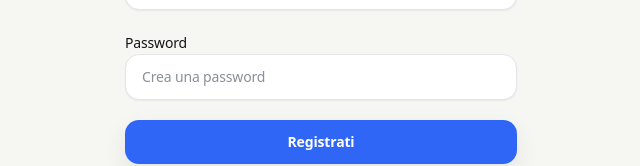
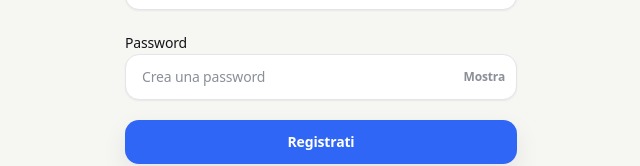
Before and after one commit to saddamsheikh01/syncro, a Next.js app in the folder frontend/: page /register in a window 1280 px wide. Shown: the part 410-576 px from the top of the page, without its empty margins (319-959 px from the left). Built offline with nearby package versions, Linux system fonts and the light colour scheme.

Commit message:
[FE] ui: migliorata ui

```diff
--- a/frontend/src/features/auth/Login.tsx
+++ b/frontend/src/features/auth/Login.tsx
@@ -9,6 +9,7 @@ export const Login = () => {
   const [email, setEmail] = useState("");
   const [password, setPassword] = useState("");
   const [success, setSuccess] = useState(false);
+  const [showPassword, setShowPassword] = useState(false);
 
   useEffect(() => {
     actions.hydrate();
@@ -68,17 +69,28 @@ export const Login = () => {
             >
               Password
             </label>
+            <div className="relative">
               <input
                 id="login-password"
                 name="password"
-              type="password"
+                type={showPassword ? "text" : "password"}
                 autoComplete="current-password"
                 required
                 value={password}
                 onChange={(event) => setPassword(event.target.value)}
-              className="w-full rounded-[var(--radius-md)] border border-border bg-surface px-4 py-3 text-sm text-foreground shadow-sm placeholder:text-subtle"
+                className="w-full rounded-[var(--radius-md)] border border-border bg-surface px-4 py-3 pr-14 text-sm text-foreground shadow-sm placeholder:text-subtle"
                 placeholder="********"
               />
+              <button
+                type="button"
+                onClick={() => setShowPassword((prev) => !prev)}
+                className="absolute right-3 top-1/2 -translate-y-1/2 text-xs font-semibold text-subtle transition hover:text-foreground"
+                aria-label={showPassword ? "Nascondi password" : "Mostra password"}
+                aria-pressed={showPassword}
+              >
+                {showPassword ? "Nascondi" : "Mostra"}
+              </button>
+            </div>
           </div>
 
           {error ? (
--- a/frontend/src/features/auth/Register.tsx
+++ b/frontend/src/features/auth/Register.tsx
@@ -2,13 +2,17 @@
 
 import { useEffect, useState } from "react";
 import Link from "next/link";
-import { useAuth } from "../../hooks";
+import { useRouter } from "next/navigation";
+import { useAnalytics, useAuth } from "../../hooks";
 
 export const Register = () => {
+  const router = useRouter();
   const { status, error, isAuthenticated, user, actions } = useAuth();
+  const { actions: analyticsActions } = useAnalytics();
   const [email, setEmail] = useState("");
   const [password, setPassword] = useState("");
   const [success, setSuccess] = useState(false);
+  const [showPassword, setShowPassword] = useState(false);
 
   useEffect(() => {
     actions.hydrate();
@@ -23,6 +27,8 @@ export const Register = () => {
     try {
       await actions.register({ email, password });
       setSuccess(true);
+      analyticsActions.trackEvent({ eventType: "USER_REGISTERED" }).catch(() => undefined);
+      router.push("/onboarding/step-1");
     } catch {
       setSuccess(false);
     }
@@ -68,17 +74,28 @@ export const Register = () => {
             >
               Password
             </label>
+            <div className="relative">
               <input
                 id="signup-password"
                 name="password"
-              type="password"
+                type={showPassword ? "text" : "password"}
                 autoComplete="new-password"
                 required
                 value={password}
                 onChange={(event) => setPassword(event.target.value)}
-              className="w-full rounded-[var(--radius-md)] border border-border bg-surface px-4 py-3 text-sm text-foreground shadow-sm placeholder:text-subtle"
+                className="w-full rounded-[var(--radius-md)] border border-border bg-surface px-4 py-3 pr-14 text-sm text-foreground shadow-sm placeholder:text-subtle"
                 placeholder="Crea una password"
               />
+              <button
+                type="button"
+                onClick={() => setShowPassword((prev) => !prev)}
+                className="absolute right-3 top-1/2 -translate-y-1/2 text-xs font-semibold text-subtle transition hover:text-foreground"
+                aria-label={showPassword ? "Nascondi password" : "Mostra password"}
+                aria-pressed={showPassword}
+              >
+                {showPassword ? "Nascondi" : "Mostra"}
+              </button>
+            </div>
           </div>
 
           {error ? (
```
Lines whose indentation alone changed are shown as unchanged.
